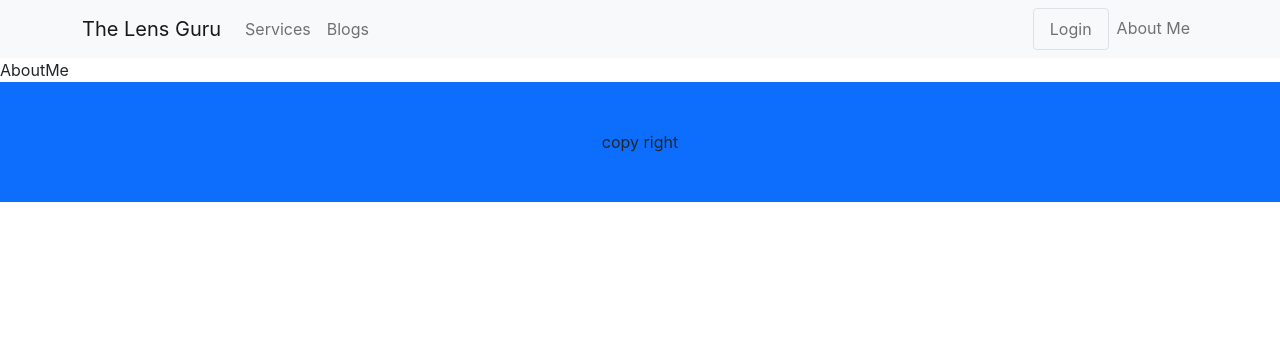
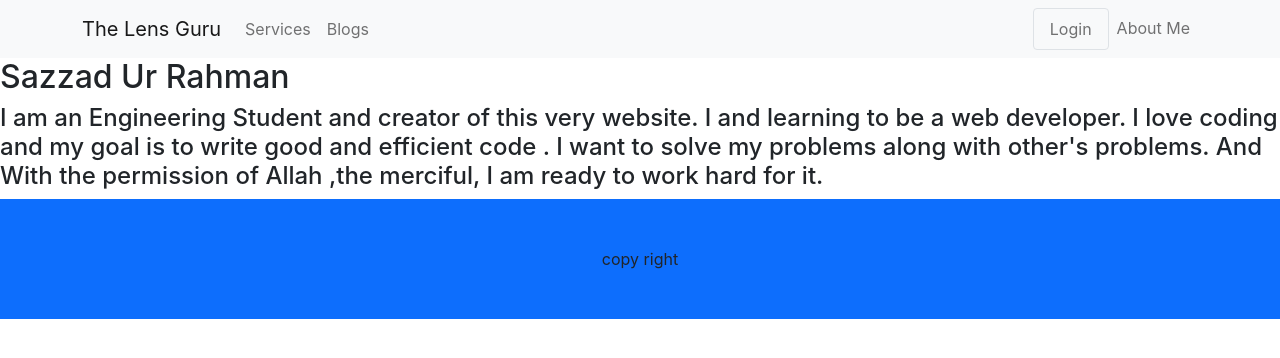
Before and after one commit to sazzad22/Independent-service-provider, a React (Create React App) app: page /about in a window 1280 px wide. Shown: the top 358 px of the page. Built offline with nearby package versions, Linux system fonts and the light colour scheme; no server answers.

Commit message:
about me page updated

```diff
--- a/src/pages/AboutMe/AboutMe.js
+++ b/src/pages/AboutMe/AboutMe.js
@@ -3,7 +3,8 @@ import React from 'react';
 const AboutMe = () => {
     return (
         <div>
-            AboutMe
+            <h2>Sazzad Ur Rahman</h2>
+            <h4>I am an Engineering Student and creator of this very website. I and learning to be a web developer. I love coding and my goal is to write good and efficient code . I want to solve my problems along with other's problems. And With the permission of Allah ,the merciful, I am ready to work hard for it.</h4>
         </div>
     );
 };
```
